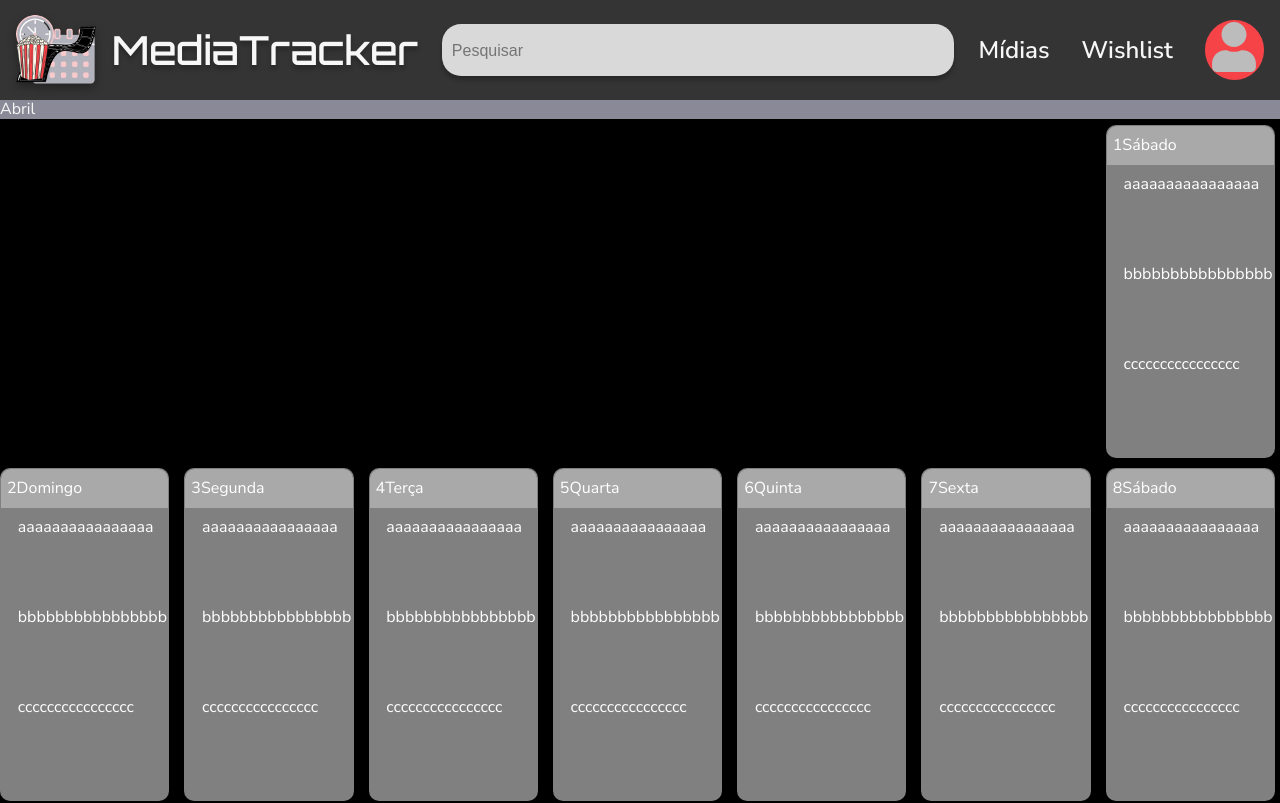
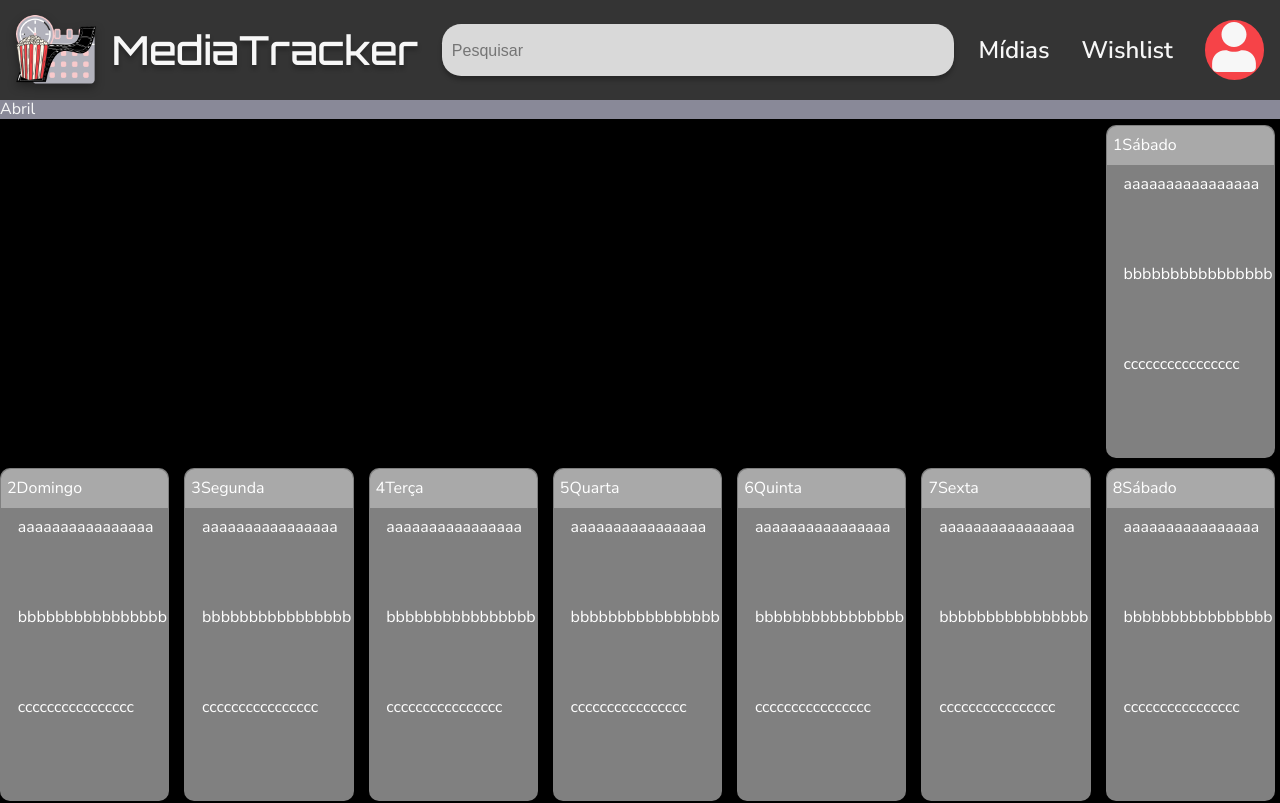
Before and after one commit to mat-borges/mediatracker-react-ts, a React (Create React App) app: page / in a window 1280 px wide. Shown: the top 803 px of the page. Built offline with nearby package versions, Linux system fonts and the light colour scheme.

Commit message:
"style: icon color"

```diff
--- a/src/components/Header.tsx
+++ b/src/components/Header.tsx
@@ -1,10 +1,4 @@
-import {
-  accentColor,
-  darkSecondaryColor,
-  fontAccentColor,
-  fontSecondayColor,
-  inputBackColor,
-} from '../constants/colors';
+import { accentColor, darkSecondaryColor, fontColor, inputBackColor } from '../constants/colors';
 
 import { FaUser } from 'react-icons/fa';
 import logo from '../assets/images/logo.png';
@@ -24,7 +18,7 @@ export default function Header() {
         <h1>Mídias</h1>
         <h1>Wishlist</h1>
         <div>
-          <FaUser size={'50'} color={fontSecondayColor} />
+          <FaUser size={'50'} color={fontColor} />
         </div>
       </RightBox>
     </HeaderContainer>
```
